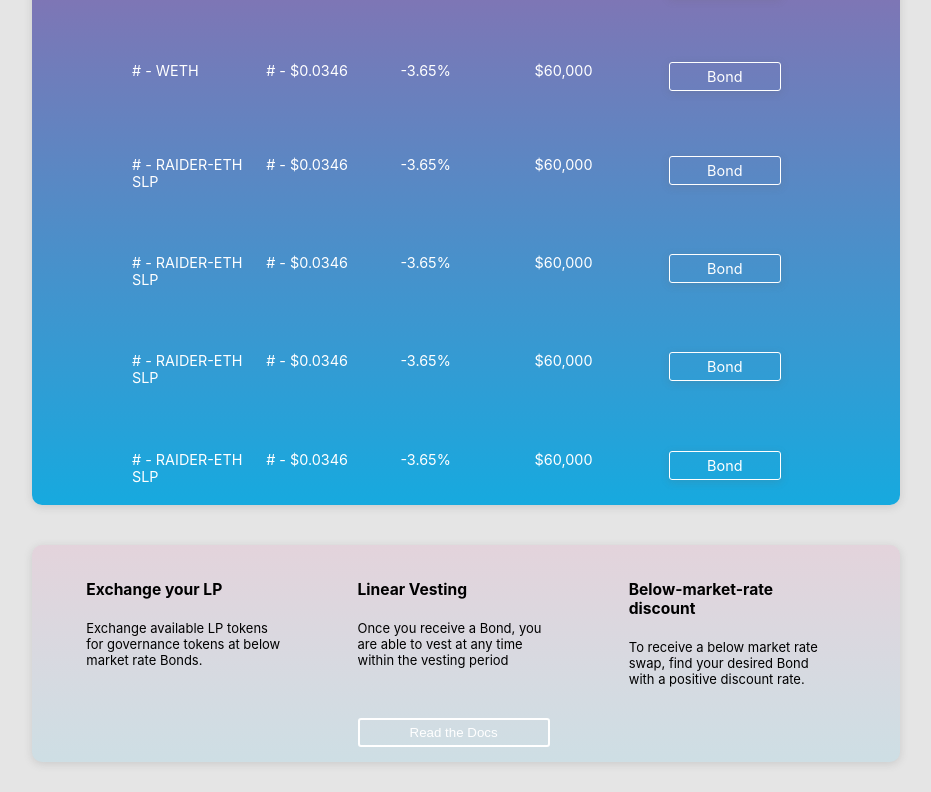
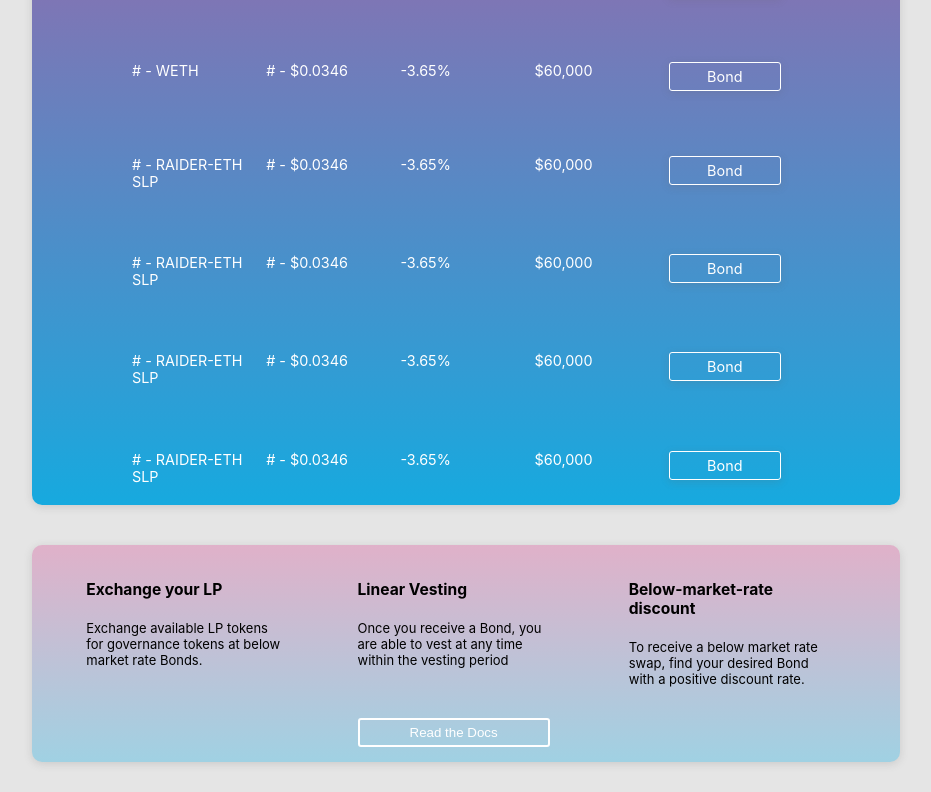
Before and after one commit to Realkayzee/NahmiiHackhathon, a React (Create React App) app in the folder frontend/: page / in a window 1280 px wide. Shown: the part 629-1421 px from the top of the page, without its empty margins (174-1105 px from the left). Built offline with nearby package versions, Linux system fonts and the light colour scheme.

Commit message:
completed footer bg color

```diff
--- a/frontend/src/pages/hero/hero.scss
+++ b/frontend/src/pages/hero/hero.scss
@@ -54,7 +54,7 @@
 
   .bottom-section {
     //gradient background
-    background-image: linear-gradient(180deg,rgba(212,57,137,.1),rgba(0,163,222,.1));
+    background-image: linear-gradient(180deg,rgba(212,57,137,.3),rgba(0,163,222,.3));
     color: black;
     border-radius: 10px;
     box-shadow: rgba(99, 99, 99, 0.2) 0px 2px 8px 0px;
```
